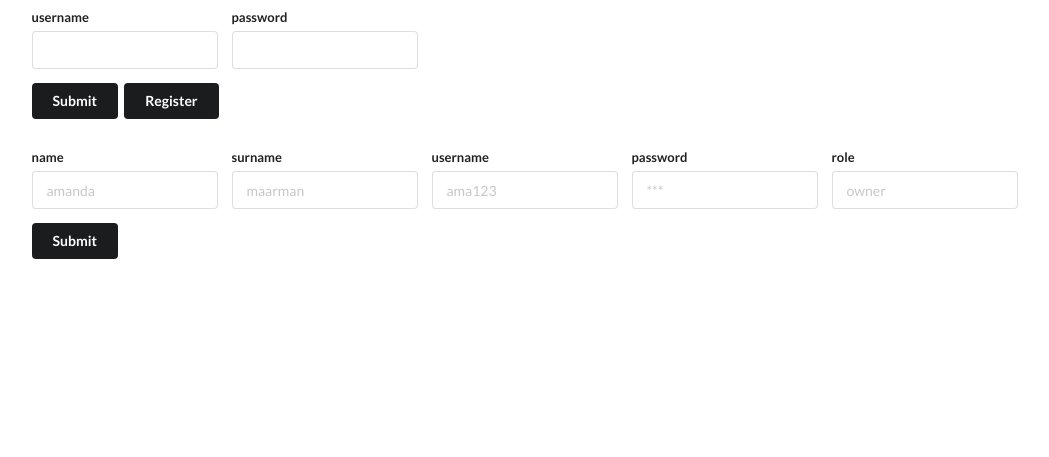
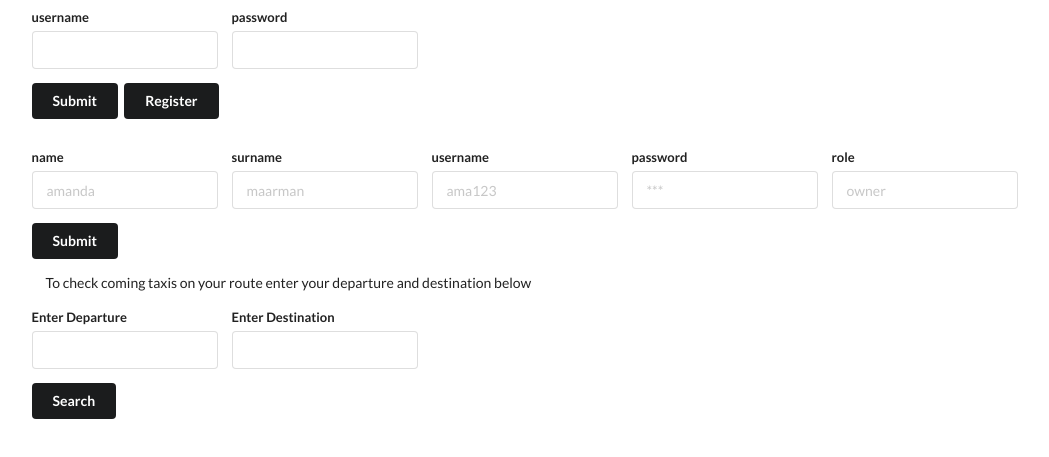
Before and after one commit to amandam2017/easypay-taxi-app, a website built with Vite: page client/index.html in a window 1280 px wide. Shown: the part 89-546 px from the top of the page, without its empty margins (31-1080 px from the left). Built offline with nearby package versions, Linux system fonts and the light colour scheme.

Commit message:
about to push to heroku

```diff
--- a/client/index.html
+++ b/client/index.html
@@ -34,7 +34,6 @@
 
       <div class="row">
         <div class="ui form">
-          <!-- <div x-show="user_role.role == 'passenger'" class="passenger"> -->
           <div class="five fields">
             <div class="field">
               <label for="">name</label>
@@ -63,6 +62,30 @@
         </div>
       </div>
 
+      <!-- <div x-show="user_role.role == 'passenger'" class="passenger"> -->
+      <span>To check coming taxis on your route enter your departure and destination below</span>
+      <div class="row">
+        <div class="ui form">
+          <div class="two fields">
+            <div class="field">
+              <label for="">Enter Departure</label>
+              <input x-model="routes.user_departure" type="text">
+            </div>
+            <div class="field">
+              <label for="">Enter Destination</label>
+              <input x-model="routes.user_destination" type="text">
+            </div>
+          </div>
+
+          <button @click="findTaxiByRoute()" class="ui secondary button">Search</button>
+        </div>
+        <div >
+
+        </div>
+
+      </div>
+      <!-- </div> -->
+
     </div>
 
   </div>
```
